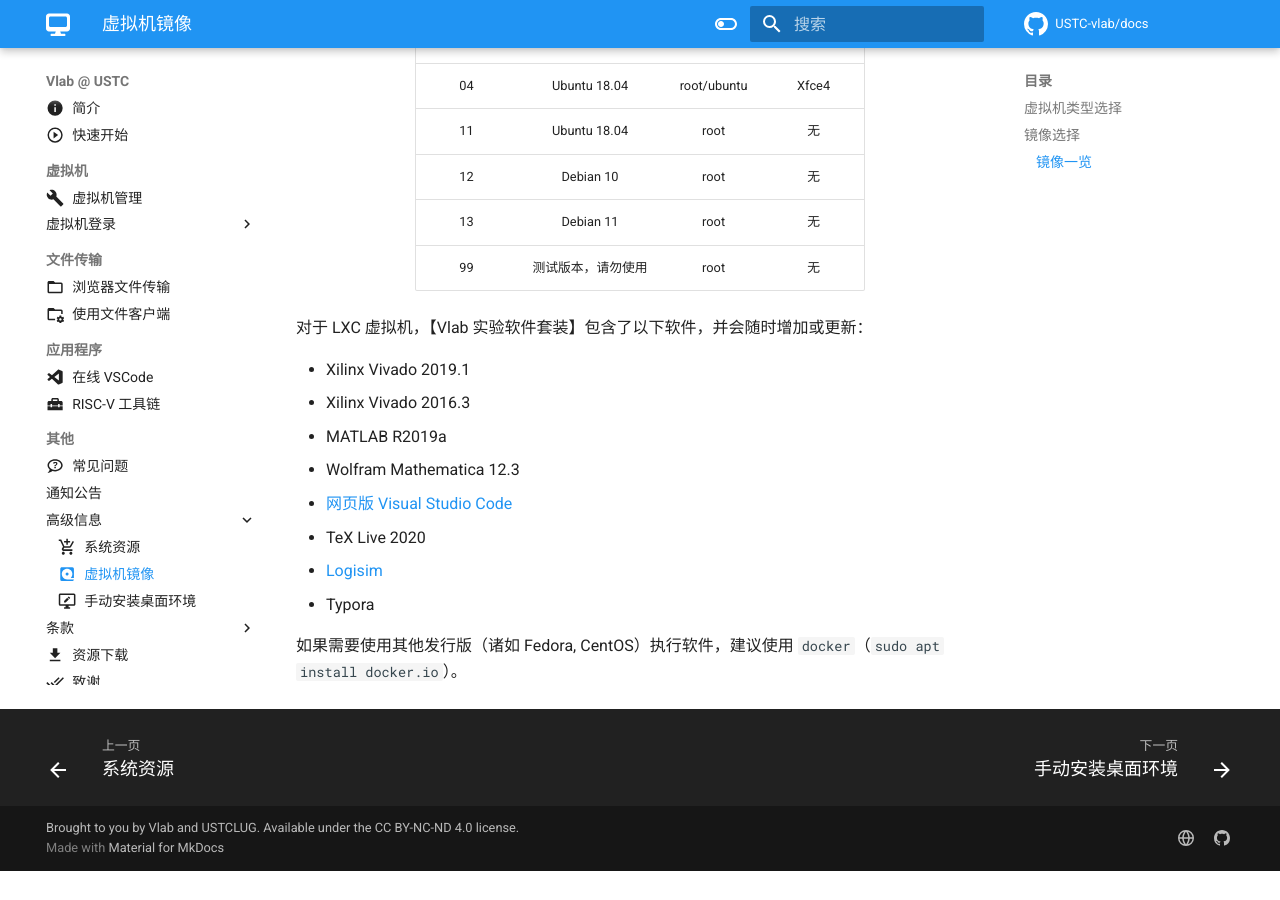
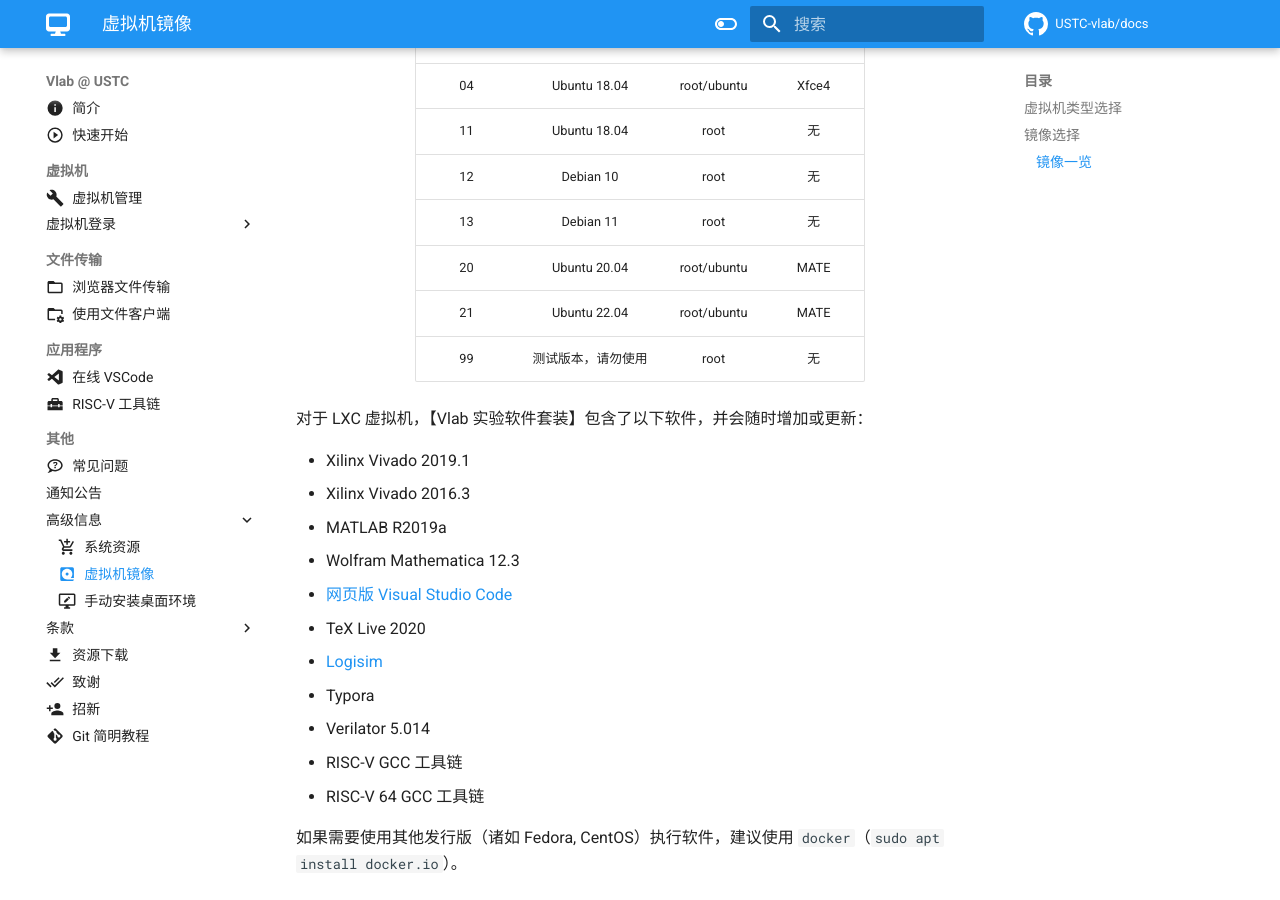
Before and after one commit to USTC-vlab/docs, an MkDocs documentation site: the page built from docs/advanced/images.md, in a window 1280 px wide and 900 px high, scrolled down 1554 px. Built offline with MkDocs 1.6.1 and Material for MkDocs 9.7.7, drawn with Linux system fonts in a browser that asks for light colours; comment, search, counter and statistics services are not loaded; before the commit the page ends 2425 px from its top, so only the background shows below that.

Commit message:
advanced/images: Update images and vlab-software

```diff
--- a/docs/advanced/images.md
+++ b/docs/advanced/images.md
@@ -52,6 +52,8 @@ Windows KVM 仅为有需要的用户提供，由于 Windows 的系统设计与 L
 | 11 | Ubuntu 18.04 | root | 无 |
 | 12 | Debian 10 | root | 无 |
 | 13 | Debian 11 | root | 无 |
+| 20 | Ubuntu 20.04 | root/ubuntu | MATE |
+| 21 | Ubuntu 22.04 | root/ubuntu | MATE |
 | 99 | 测试版本，请勿使用 | root | 无 |
 
 对于 LXC 虚拟机，【Vlab 实验软件套装】包含了以下软件，并会随时增加或更新：
@@ -64,5 +66,8 @@ Windows KVM 仅为有需要的用户提供，由于 Windows 的系统设计与 L
 - TeX Live 2020
 - [Logisim](http://www.cburch.com/logisim/)
 - Typora
+- Verilator 5.014
+- RISC-V GCC 工具链
+- RISC-V 64 GCC 工具链
 
 如果需要使用其他发行版（诸如 Fedora, CentOS）执行软件，建议使用 `docker`（`sudo apt install docker.io`）。
```
Also changed, not shown: other parts of docs/advanced/images.md (+1 -1 lines).
